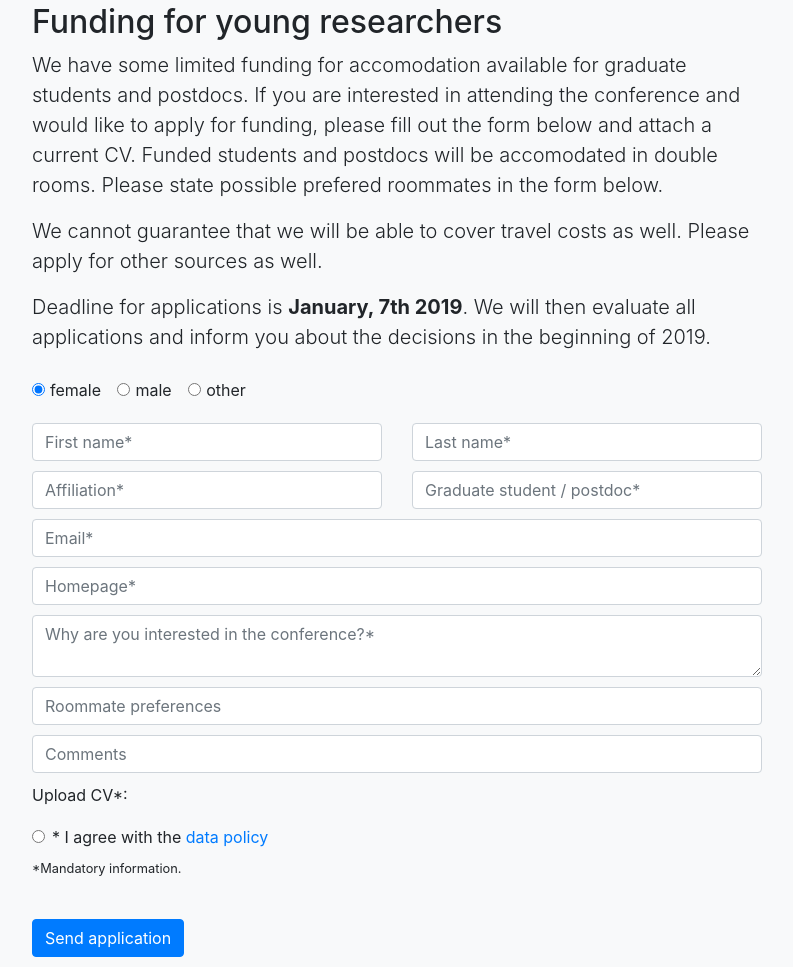
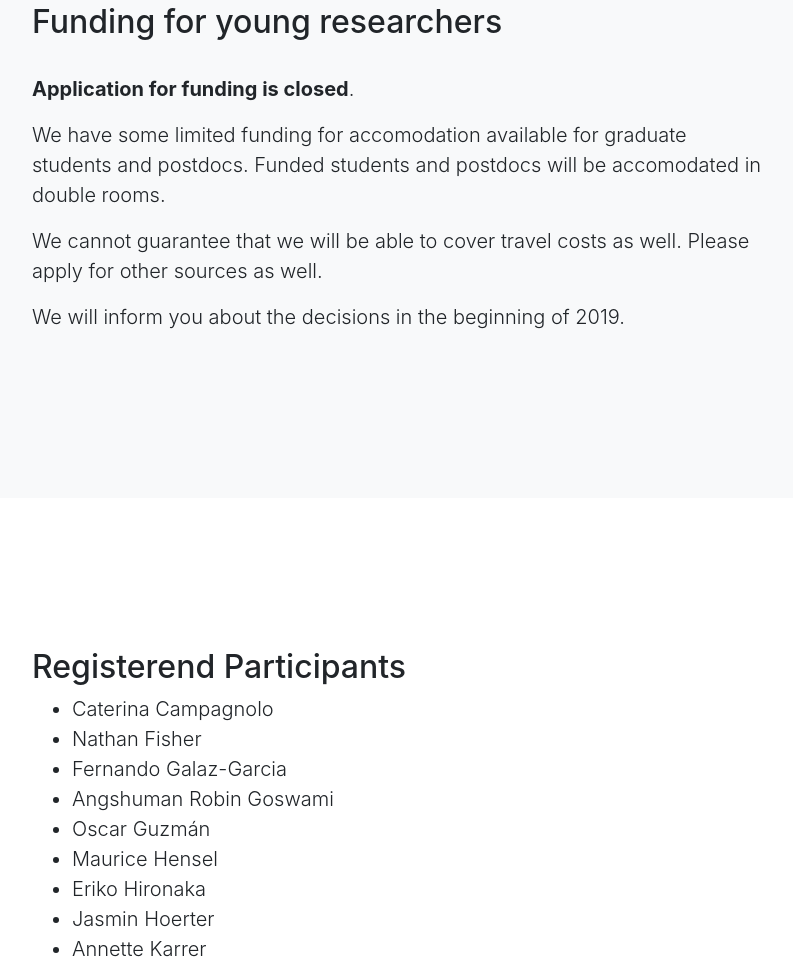
Before and after one commit to gagt19/gagt19.github.io, a website: page index.html in a window 1280 px wide. Shown: the part 3386-4353 px from the top of the page, without its empty margins (243-1036 px from the left). Drawn offline with Linux system fonts and the light colour scheme; a script that the page names is missing.

Commit message:
new part, no funding form

```diff
--- a/index.html
+++ b/index.html
@@ -438,12 +438,14 @@
       <div class="container">
         <div class="row">
           <div class="col-lg-8 mx-auto">
-            <h2>Funding for young researchers</h2>
+            <h2>Funding for young researchers</h2><br>
+            <p class="lead">
+              <span style="font-weight: bold">Application for funding is closed</span>.
+            </p>
+
             <p class="lead">
               We have some limited funding for accomodation  available for graduate students and postdocs.
-              If you are interested in attending the conference and would like to apply for funding, please fill out the form below and attach a current CV.
               Funded students and postdocs will be accomodated in double rooms.
-              Please state possible prefered roommates in the form below.
             </p>
 
             <p class="lead">
@@ -452,129 +454,8 @@
             </p>
 
             <p class="lead">
-              Deadline for applications is <span style="font-weight: bold">January, 7th 2019</span>.
-              We will then evaluate all applications and inform you about the decisions in the beginning of 2019.
+              We will inform you about the decisions in the beginning of 2019.
             </p>
-
-            <div class="row">
-              <div class="col-md-12 mb-md-0 mb-8 registration-form">
-                <form id="funding-form" name="funding-form" method="POST">
-                  <input type="text" name="_gotcha" style="display:none"/>
-                  <div class="row">
-                    <div class="col-md-6">
-                      <div class="form-check mb-3 form-check-inline">
-                        <input class="form-check-input" type="radio" id="funding-female" name="funding-salut" value="female" checked>
-                        <label class="form-check-label" for="funding-female">female</label>
-                      </div>
-                      <div class="form-check mb-3 form-check-inline">
-                        <input class="form-check-input" type="radio" id="funding-male" name="funding-salut" value="male">
-                        <label class="form-check-label" for="funding-male">male</label>
-                      </div>
-                      <div class="form-check mb-3 form-check-inline">
-                        <input class="form-check-input" type="radio" id="funding-other" name="funding-salut" value="other">
-                        <label class="form-check-label" for="funding-other">other</label>
-                      </div>
-                    </div>
-                  </div>
-
-                 <div class="row">
-                   <div class="col-md-6 subrow">
-                     <div class="md-form mb-0">
-                       <input type="text" id="funding-firstname" name="funding-firstname" class="form-control" placeholder="First name*">
-                     </div>
-                   </div>
-                   <div class="col-md-6 subrow">
-                     <div class="md-form mb-0">
-                       <input type="text" id="funding-lastname" name="funding-lastname" class="form-control" placeholder="Last name*">
-                     </div>
-                   </div>
-                 </div>
-
-                 <div class="row">
-                   <div class="col-md-6 subrow">
-                     <div class="md-form mb-0">
-                       <input type="text" id="funding-affiliation" name="funding-affiliation" class="form-control" placeholder="Affiliation*">
-                     </div>
-                   </div>
-                   <div class="col-md-6 subrow">
-                     <div class="md-form mb-0">
-                       <input type="text" id="funding-position" name="funding-position" class="form-control" placeholder="Graduate student / postdoc*">
-                     </div>
-                   </div>
-                 </div>
-
-                 <div class="row">
-                   <div class="col-md-12 subrow">
-                     <div class="md-form mb-0">
-                       <input type="text" id="funding-email" name="funding-email" class="form-control" placeholder="Email*">
-                     </div>
-                   </div>
-                 </div>
-
-                 <div class="row">
-                   <div class="col-md-12 subrow">
-                     <div class="md-form mb-0">
-                       <input type="text" id="funding-homepage" name="funding-homepage" class="form-control" placeholder="Homepage*">
-                     </div>
-                   </div>
-                 </div>
-
-                 <div class="row">
-                   <div class="col-md-12 subrow">
-                     <div class="md-form mb-0">
-                       <textarea type="text" id="funding-interests" name="funding-interests" rows="2" class="form-control md-textarea" placeholder="Why are you interested in the conference?*"></textarea>
-                     </div>
-                   </div>
-                 </div>
-
-                 <div class="row">
-                   <div class="col-md-12 subrow">
-                     <div class="md-form mb-0">
-                       <input type="text" id="funding-roommates" name="funding-roommates" class="form-control" placeholder="Roommate preferences">
-                     </div>
-                   </div>
-                 </div>
-
-                 <div class="row">
-                   <div class="col-md-12 subrow">
-                     <div class="md-form mb-0">
-                       <input type="text" id="funding-comment" name="funding-comment" class="form-control" placeholder="Comments">
-                     </div>
-                   </div>
-                 </div>
-
-                 <div class="row">
-                   <div class="col-md-12 subrow">
-                     <div class="md-form">
-                       <label>Upload CV*:</label>
-                       <div>
-                         <input type="hidden" role="uploadcare-uploader" name="funding-cv"/>
-                       </div>
-                     </div>
-                   </div>
-                 </div>
-
-                 <div class="row">
-                   <div class="col-md-12 subrow">
-                     <div class="form-check">
-                       <input class="form-check-input" type="radio" id="funding-ok" name="funding-ok" value="ok">
-                       <label class="form-check-label" for="funding-ok">* I agree with the <a href="datenschutz.html">data policy</a></label>
-                     </div>
-                   </div>
-                 </div>
-
-                </form>
-                <div class="subrow small lead">
-                  <p>
-                    *Mandatory information.
-                  </p>
-                </div>
-                <div id="funding-status"></div>
-                <div class="text-center text-md-left registration-btn">
-                  <a class="btn btn-primary validateFundForm">Send application</a>
-                </div>
-              </div>
-            </div>
           </div>
         </div>
       </div>
@@ -589,6 +470,7 @@
               <li>Caterina Campagnolo</li>
   <li>Nathan Fisher</li>
   <li>Fernando Galaz-Garcia</li>
+  <li>Angshuman Robin Goswami</li>
   <li>Oscar Guzmán</li>
   <li>Maurice Hensel</li>
   <li>Eriko Hironaka</li>
@@ -603,6 +485,7 @@
   <li>Florence Lecomte</li>
   <li>Gye-Seon Lee</li>
   <li>Jone Lopez de Gamiz Zearra</li>
+  <li>Arnaud Maret</li>
   <li>Bouhadji Mohammed</li>
   <li>Ilaria Mondello</li>
   <li>Roger Nakad</li>
@@ -613,6 +496,7 @@
   <li>Lena Maria Reichle</li>
   <li>Pedro Vitor Rodrigues da Conceicao</li>
   <li>Soumaya Saanouni</li>
+  <li>Anna-Sofie Schilling</li>
   <li>Markus Schreiber</li>
   <li>Irene Seifert</li>
   <li>Chemikh Smail</li>
```
Lines whose indentation alone changed are shown as unchanged.
